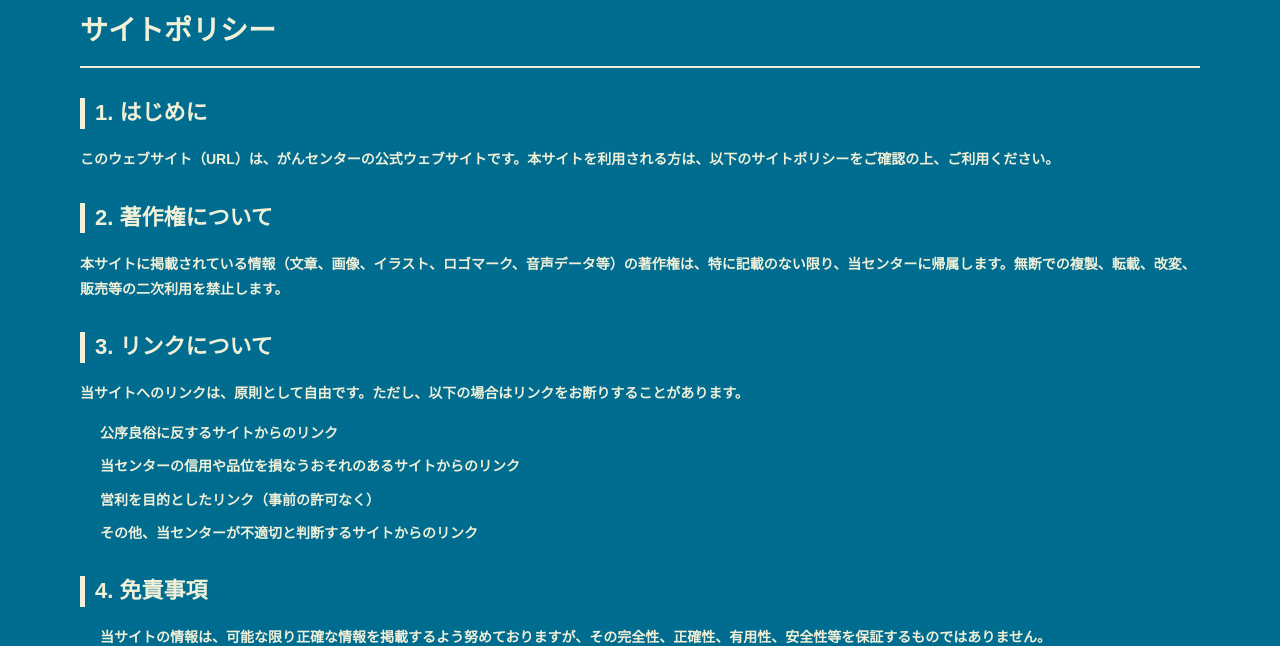
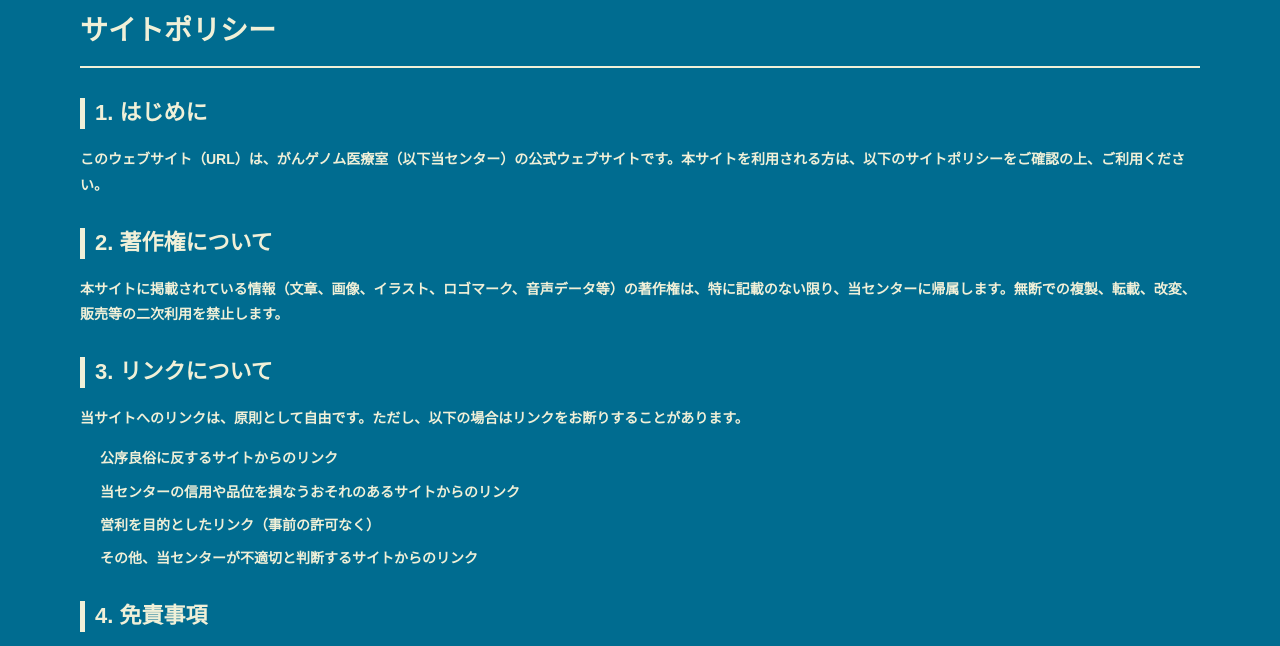
Before and after one commit to plus-agc/cancer-center, a website built with webpack: page site-policy.html in a window 1280 px wide. Shown: the part 166-812 px from the top of the page. Built offline with nearby package versions, Linux system fonts and the light colour scheme.

Commit message:
modified

```diff
--- a/site-policy.html
+++ b/site-policy.html
@@ -142,7 +142,7 @@
             <h1>サイトポリシー</h1>
 
             <h2>1. はじめに</h2>
-            <p>このウェブサイト（URL）は、がんセンターの公式ウェブサイトです。本サイトを利用される方は、以下のサイトポリシーをご確認の上、ご利用ください。
+            <p>このウェブサイト（URL）は、がんゲノム医療室（以下当センター）の公式ウェブサイトです。本サイトを利用される方は、以下のサイトポリシーをご確認の上、ご利用ください。
             </p>
 
             <h2>2. 著作権について</h2>
```
